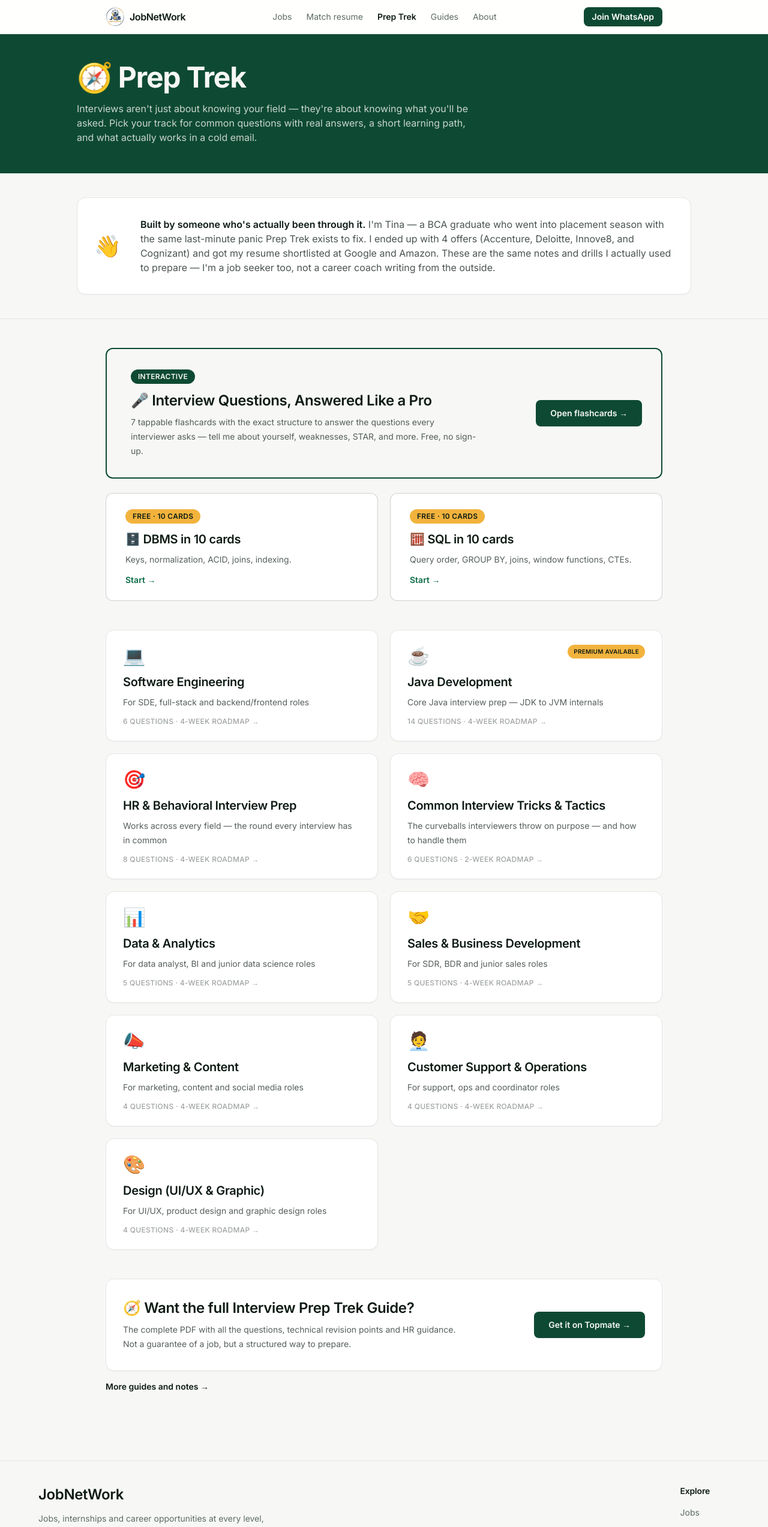
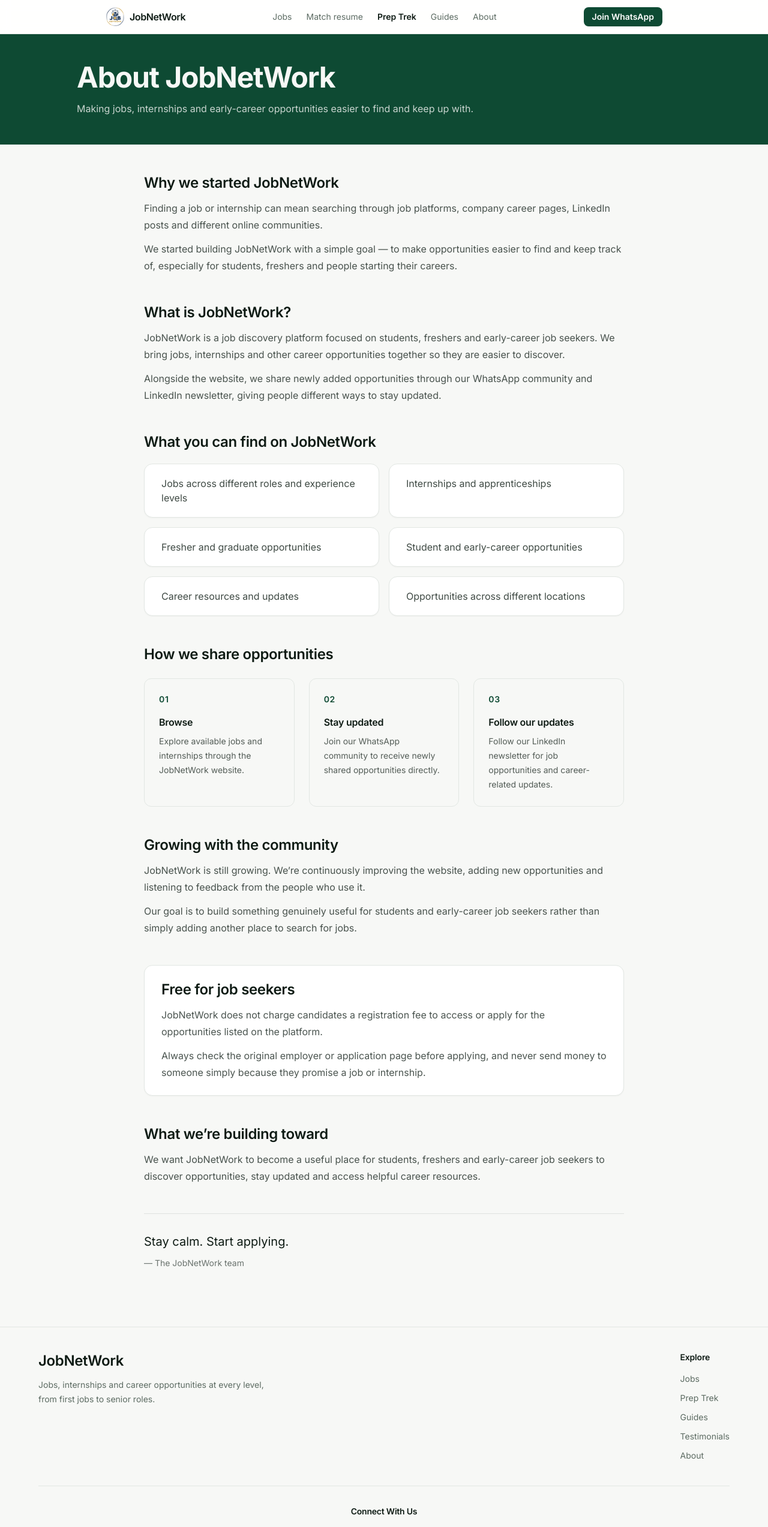
Before and after one commit to tinaaswanii/JobNetWork, a Next.js app: page /prep-trek in a window 1280 px wide. Shown: the top 2546 px of the page at 60% size. Built offline with nearby package versions, Linux system fonts and the light colour scheme.

Commit message:
Update page.tsx

```diff
--- a/app/prep-trek/page.tsx
+++ b/app/prep-trek/page.tsx
@@ -1,186 +1,180 @@
 import type { Metadata } from "next";
-import Link from "next/link";
-import { prepTracks } from "@/lib/prep-trek-content";
-
-const SITE_URL = "https://job-net-work.vercel.app";
 
 export const metadata: Metadata = {
-  title: "Prep Trek — Interview Prep & Study Paths",
+  title: "About JobNetWork",
   description:
-    "Free interview prep by field: common interview questions with real answers, a short learning path, and cold-mail tips — for software engineering, data, sales, marketing, support/ops and design roles.",
-  alternates: { canonical: `${SITE_URL}/prep-trek` },
-  openGraph: {
-    type: "website",
-    url: `${SITE_URL}/prep-trek`,
-    siteName: "JobNetWork",
-    title: "Prep Trek — Interview Prep & Study Paths | JobNetWork",
-    description:
-      "Common interview questions with real answers, a short learning path, and cold-mail tips — organized by field.",
-  },
+    "Learn about JobNetWork, a platform helping students, freshers and early-career job seekers find jobs, internships and career opportunities.",
 };
 
-export default function PrepTrekIndexPage() {
-  const jsonLd = {
-    "@context": "https://schema.org",
-    "@type": "CollectionPage",
-    name: "Prep Trek — Interview Prep & Study Paths",
-    url: `${SITE_URL}/prep-trek`,
-    description:
-      "Interview prep tracks by field: common questions, answers, and learning paths.",
-    hasPart: prepTracks.map((t) => ({
-      "@type": "WebPage",
-      name: t.name,
-      url: `${SITE_URL}/prep-trek/${t.slug}`,
-    })),
-  };
-
+export default function AboutPage() {
   return (
     <main className="min-h-screen bg-paper">
-      {/* eslint-disable-next-line react/no-danger */}
-      <script
-        type="application/ld+json"
-        dangerouslySetInnerHTML={{ __html: JSON.stringify(jsonLd) }}
-      />
-
       {/* Hero */}
       <header className="bg-board text-paper px-6 py-12 md:px-12">
         <div className="mx-auto max-w-5xl">
-          <h1 className="font-display text-4xl md:text-5xl">🧭 Prep Trek</h1>
+          <h1 className="font-display text-4xl md:text-5xl">
+            About JobNetWork
+          </h1>
 
           <p className="mt-4 max-w-2xl text-paper/80">
-            Interviews aren't just about knowing your field — they're about
-            knowing what you'll be asked. Pick your track for common
-            questions with real answers, a short learning path, and what
-            actually works in a cold email.
+            Making jobs, internships and early-career opportunities easier to
+            find and keep up with.
           </p>
         </div>
       </header>
 
-      {/* Founder note — real credibility, not a generic "about us" blurb */}
-      <section className="border-b px-6 py-10 md:px-12">
-        <div className="mx-auto max-w-5xl">
-          <div className="pinned-card flex flex-col gap-4 p-6 pl-8 md:flex-row md:items-center md:gap-8 md:p-8 md:pl-10">
-            <div className="text-4xl">👋</div>
-            <p className="text-sm leading-7 text-ink/75 md:text-base">
-              <span className="font-semibold text-ink">
-                Built by someone who's actually been through it.
-              </span>{" "}
-              I'm Tina — a BCA graduate who went into placement season with
-              the same last-minute panic Prep Trek exists to fix. I ended up
-              with 4 offers (Accenture, Deloitte, Innove8, and Cognizant) and
-              got my resume shortlisted at Google and Amazon. These are the
-              same notes and drills I actually used to prepare — I'm a job
-              seeker too, not a career coach writing from the outside.
-            </p>
+      <section className="mx-auto max-w-4xl space-y-12 px-6 py-12 md:px-12">
+        {/* Why we started */}
+        <div>
+          <h2 className="font-display text-2xl">Why we started JobNetWork</h2>
+
+          <p className="mt-3 leading-7 text-ink/75">
+            Finding a job or internship can mean searching through job
+            platforms, company career pages, LinkedIn posts and different
+            online communities.
+          </p>
+
+          <p className="mt-3 leading-7 text-ink/75">
+            We started building JobNetWork with a simple goal — to make
+            opportunities easier to find and keep track of, especially for
+            students, freshers and people starting their careers.
+          </p>
+        </div>
+
+        {/* What JobNetWork is */}
+        <div>
+          <h2 className="font-display text-2xl">What is JobNetWork?</h2>
+
+          <p className="mt-3 leading-7 text-ink/75">
+            JobNetWork is a job discovery platform focused on students,
+            freshers and early-career job seekers. We bring jobs, internships
+            and other career opportunities together so they are easier to
+            discover.
+          </p>
+
+          <p className="mt-3 leading-7 text-ink/75">
+            Alongside the website, we share newly added opportunities through
+            our WhatsApp community and LinkedIn newsletter, giving people
+            different ways to stay updated.
+          </p>
+        </div>
+
+        {/* What you can find */}
+        <div>
+          <h2 className="font-display text-2xl">
+            What you can find on JobNetWork
+          </h2>
+
+          <div className="mt-5 grid gap-4 md:grid-cols-2">
+            {[
+              "Jobs across different roles and experience levels",
+              "Internships and apprenticeships",
+              "Fresher and graduate opportunities",
+              "Student and early-career opportunities",
+              "Career resources and updates",
+              "Opportunities across different locations",
+            ].map((item) => (
+              <div key={item} className="pinned-card p-5">
+                <p className="text-ink/80">{item}</p>
+              </div>
+            ))}
           </div>
         </div>
-      </section>
 
-      {/* Featured: interactive flashcard page, not a track, so it's called
-          out on its own rather than squeezed into the track grid below */}
-      <section className="mx-auto max-w-5xl px-6 pt-12 md:px-12">
-        <a
-          href="/prep-trek/common-questions.html"
-          className="flex flex-col gap-4 rounded-xl border-2 border-board bg-paper p-6 pl-8 transition hover:-translate-y-0.5 md:flex-row md:items-center md:justify-between md:p-8 md:pl-10"
-        >
-          <div>
-            <span className="inline-block rounded-full bg-board px-3 py-1 text-xs font-semibold uppercase tracking-wide text-paper">
-              Interactive
-            </span>
-            <h2 className="mt-3 font-display text-xl md:text-2xl">
-              🎤 Interview Questions, Answered Like a Pro
-            </h2>
-            <p className="mt-2 max-w-xl text-sm leading-6 text-ink/70">
-              7 tappable flashcards with the exact structure to answer the
-              questions every interviewer asks — tell me about yourself,
-              weaknesses, STAR, and more. Free, no sign-up.
-            </p>
+        {/* How it works */}
+        <div>
+          <h2 className="font-display text-2xl">How we share opportunities</h2>
+
+          <div className="mt-6 grid gap-6 md:grid-cols-3">
+            <div className="rounded-xl border p-6">
+              <div className="text-sm font-semibold tracking-wider text-board">01</div>
+
+              <h3 className="mt-4 font-semibold">Browse</h3>
+
+              <p className="mt-2 text-sm leading-6 text-ink/70">
+                Explore available jobs and internships through the JobNetWork
+                website.
+              </p>
+            </div>
+
+            <div className="rounded-xl border p-6">
+              <div className="text-sm font-semibold tracking-wider text-board">02</div>
+
+              <h3 className="mt-4 font-semibold">Stay updated</h3>
+
+              <p className="mt-2 text-sm leading-6 text-ink/70">
+                Join our WhatsApp community to receive newly shared
+                opportunities directly.
+              </p>
+            </div>
+
+            <div className="rounded-xl border p-6">
+              <div className="text-sm font-semibold tracking-wider text-board">03</div>
+
+              <h3 className="mt-4 font-semibold">Follow our updates</h3>
+
+              <p className="mt-2 text-sm leading-6 text-ink/70">
+                Follow our LinkedIn newsletter for job opportunities and
+                career-related updates.
+              </p>
+            </div>
           </div>
-          <span className="inline-flex shrink-0 items-center justify-center rounded-lg bg-board px-6 py-3 text-sm font-semibold text-paper">
-            Open flashcards →
-          </span>
-        </a>
-      </section>
+        </div>
 
-      {/* Subject cards: short, tappable interview cards by subject */}
-      <section className="mx-auto grid max-w-5xl gap-5 px-6 pt-6 md:grid-cols-2 md:px-12">
-        {[
-          { href: "/prep-trek/dbms", emoji: "🗄️", name: "DBMS in 10 cards", text: "Keys, normalization, ACID, joins, indexing." },
-          { href: "/prep-trek/sql", emoji: "🧮", name: "SQL in 10 cards", text: "Query order, GROUP BY, joins, window functions, CTEs." },
-        ].map((s) => (
-          <Link
-            key={s.href}
-            href={s.href}
-            className="block rounded-xl border border-ink/20 bg-white p-6 pl-8 transition hover:-translate-y-0.5"
-          >
-            <span className="inline-block rounded-full bg-mustard px-3 py-1 text-xs font-semibold uppercase tracking-wide text-ink">
-              Free · 10 cards
-            </span>
-            <h2 className="mt-3 font-display text-xl">
-              {s.emoji} {s.name}
-            </h2>
-            <p className="mt-2 text-sm leading-6 text-ink/70">{s.text}</p>
-            <p className="mt-3 text-sm font-semibold text-denim">Start →</p>
-          </Link>
-        ))}
-      </section>
+        {/* Growing with the community */}
+        <div>
+          <h2 className="font-display text-2xl">Growing with the community</h2>
 
-      <section className="mx-auto max-w-5xl px-6 py-12 md:px-12">
-        <div className="grid gap-5 md:grid-cols-2">
-          {prepTracks.map((track) => (
-            <Link
-              key={track.slug}
-              href={`/prep-trek/${track.slug}`}
-              className="pinned-card block p-6 pl-8 transition hover:-translate-y-0.5"
-            >
-              <div className="flex items-start justify-between gap-2">
-                <div className="text-3xl">{track.emoji}</div>
-                {track.premium && (
-                  <span className="rounded-full bg-mustard px-2.5 py-1 text-[10px] font-semibold uppercase tracking-wide text-ink">
-                    Premium available
-                  </span>
-                )}
-              </div>
-              <h2 className="mt-3 font-display text-xl">{track.name}</h2>
-              <p className="mt-2 text-sm leading-6 text-ink/70">
-                {track.tagline}
-              </p>
-              <p className="mt-3 text-xs font-medium uppercase tracking-wide text-ink/40">
-                {track.commonQuestions.length} questions · {track.roadmap.length}-week roadmap →
-              </p>
-            </Link>
-          ))}
+          <p className="mt-3 leading-7 text-ink/75">
+            JobNetWork is still growing. We’re continuously improving the
+            website, adding new opportunities and listening to feedback from
+            the people who use it.
+          </p>
+
+          <p className="mt-3 leading-7 text-ink/75">
+            Our goal is to build something genuinely useful for students and
+            early-career job seekers rather than simply adding another place
+            to search for jobs.
+          </p>
         </div>
-      </section>
 
-      {/* Paid full guide on Topmate */}
-      <section className="mx-auto max-w-5xl px-6 pb-16 md:px-12">
-        <div className="pinned-card flex flex-col gap-4 p-6 pl-8 md:flex-row md:items-center md:justify-between md:p-8 md:pl-10">
-          <div>
-            <h2 className="font-display text-xl md:text-2xl">
-              🧭 Want the full Interview Prep Trek Guide?
-            </h2>
-            <p className="mt-2 max-w-xl text-sm leading-6 text-ink/70">
-              The complete PDF with all the questions, technical revision
-              points and HR guidance. Not a guarantee of a job, but a
-              structured way to prepare.
-            </p>
-          </div>
-          <a
-            href="https://topmate.io/getyourjob/2334509?utm_source=public_profile&utm_campaign=getyourjob"
-            target="_blank"
-            rel="noopener noreferrer"
-            className="inline-flex shrink-0 items-center justify-center rounded-lg bg-board px-6 py-3 text-sm font-semibold text-paper"
-          >
-            Get it on Topmate →
-          </a>
+        {/* Free access / safety */}
+        <div className="pinned-card p-6">
+          <h2 className="font-display text-2xl">Free for job seekers</h2>
+
+          <p className="mt-3 leading-7 text-ink/75">
+            JobNetWork does not charge candidates a registration fee to access
+            or apply for the opportunities listed on the platform.
+          </p>
+
+          <p className="mt-3 leading-7 text-ink/75">
+            Always check the original employer or application page before
+            applying, and never send money to someone simply because they
+            promise a job or internship.
+          </p>
         </div>
-        <Link
-          href="/guides"
-          className="mt-4 inline-block text-sm font-semibold text-ink hover:text-ink/70"
-        >
-          More guides and notes →
-        </Link>
+
+        {/* Goal */}
+        <div>
+          <h2 className="font-display text-2xl">What we’re building toward</h2>
+
+          <p className="mt-3 leading-7 text-ink/75">
+            We want JobNetWork to become a useful place for students, freshers
+            and early-career job seekers to discover opportunities, stay
+            updated and access helpful career resources.
+          </p>
+        </div>
+
+        {/* Closing */}
+        <div className="border-t border-ink/10 pt-8">
+          <p className="font-display text-xl">
+            Stay calm. Start applying.
+          </p>
+
+          <p className="mt-3 text-sm text-ink/60">
+            — The JobNetWork team
+          </p>
+        </div>
       </section>
     </main>
   );
```
